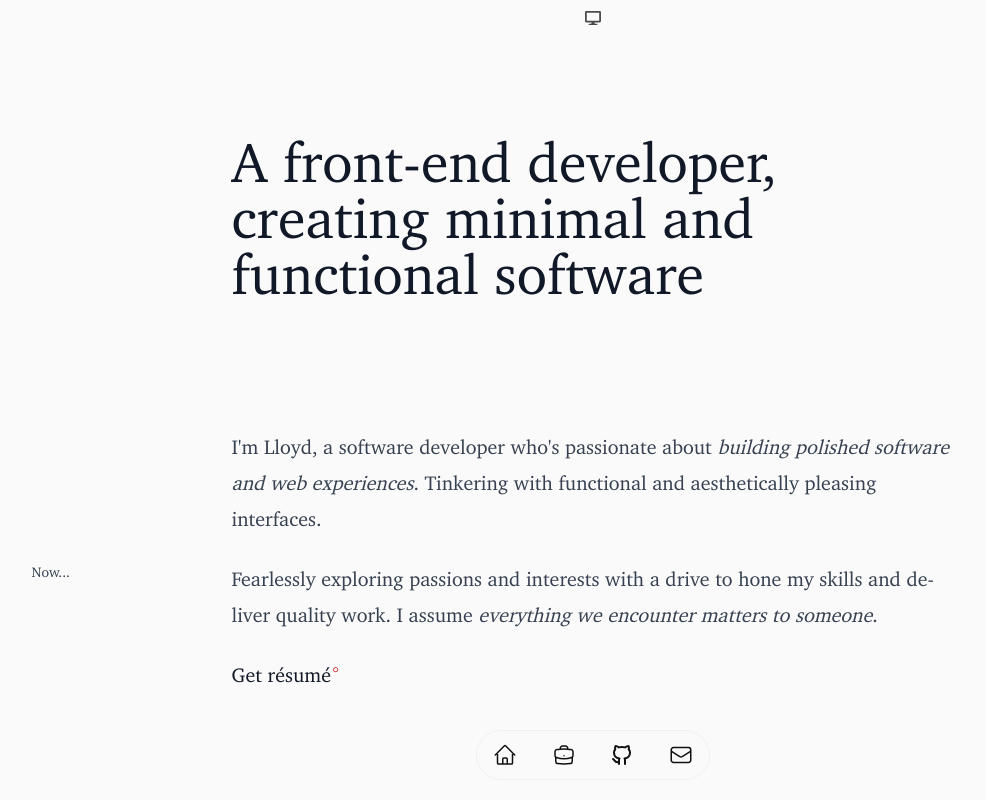
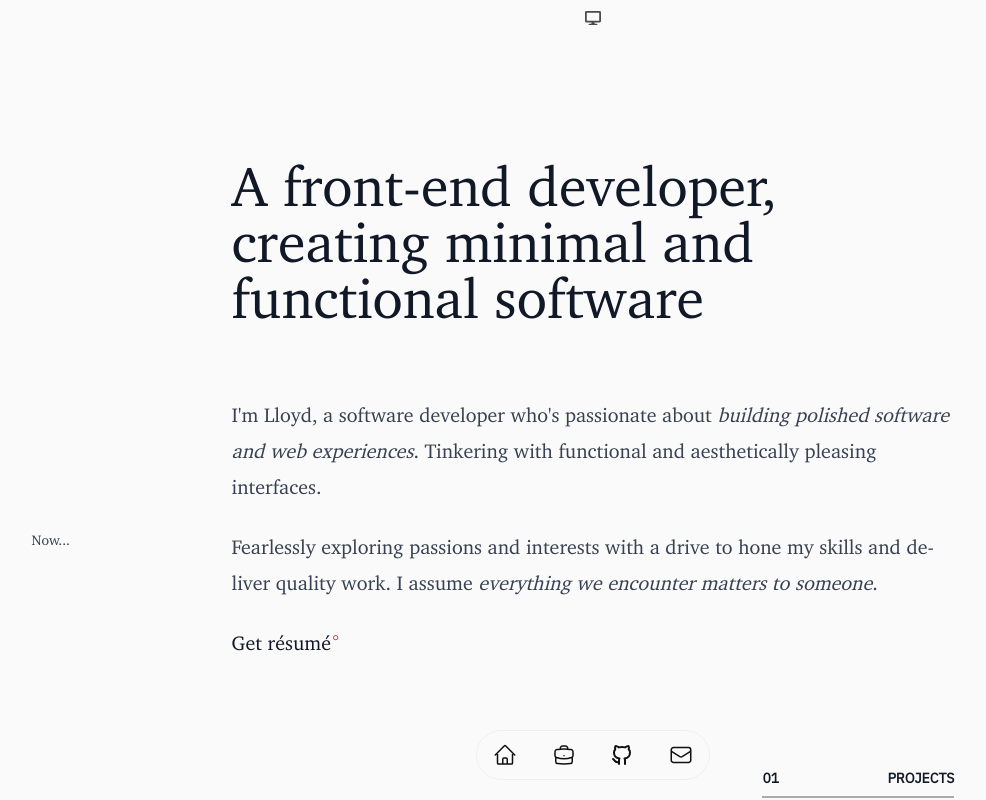
Before and after one commit to lloydlobo/lloydlobo.com, a Next.js app: page /work in a window 1280 px wide. Shown: the top 800 px of the page, without its empty margins (47-1033 px from the left). Built offline with nearby package versions, Linux system fonts and the light colour scheme.

Commit message:
style: adjust hero padding

```diff
--- a/pages/work.tsx
+++ b/pages/work.tsx
@@ -64,7 +64,7 @@ export default function WorkPage() {
       <main className="">
         <div className="grid">
           <Section>
-            <article className="py-6">
+            <article className="pt-12">
               <h1 className={`dark:text-primary`}>
                 A <span className="">front-end developer,</span>
                 <br />
@@ -74,7 +74,7 @@ export default function WorkPage() {
           </Section>
         </div>
 
-        <div className={`mx-auto space-y-20 lg:space-y-28 mt-16`}>
+        <div className={`mx-auto space-y-20 lg:space-y-28 mt-8`}>
           <Section>
             <article>
               <div className="mx-auto w-full dark:text-secondary">
@@ -235,7 +235,7 @@ export default function WorkPage() {
 
           <Section>
             <article className="pb-12">
-              <h2 className="flex ml-auto w-48 items-baseline dark:text-tertiary text-sm uppercase font-sans justify-between place-self-end border-b-[2px] border-secondary/90 pb-2 text-end font-medium before:text-sm before:content-['03'] mb-8 lg:mb-8">
+              <h2 className="flex ml-auto w-48 items-baseline dark:text-tertiary text-sm uppercase font-sans justify-between place-self-end border-b-[2px] border-secondary/90 pb-2 text-end font-medium before:text-sm before:content-['03'] mb-16 lg:mb-20">
                 Connect
               </h2>
               <div className="relative flex w-full flex-col space-y-28 dark:text-secondary">
```
